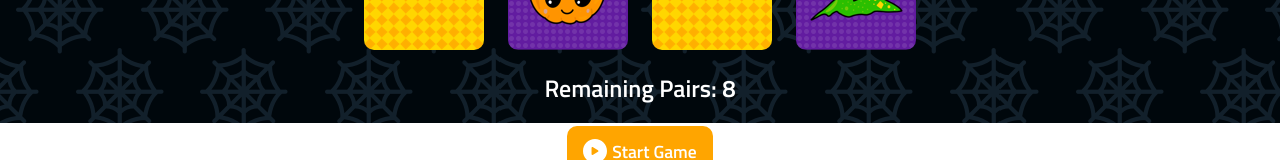
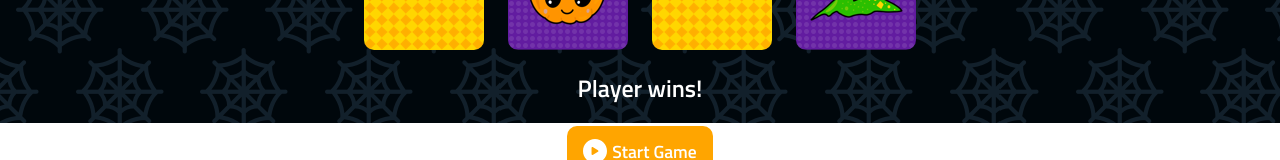
Before and after one commit to drummer-Yurii/matching-game, a Vue app: page / in a window 1280 px wide. Shown: the part 737-897 px from the top of the page. Built offline with nearby package versions, Linux system fonts and the light colour scheme.

Commit message:
absract game feature

```diff
--- a/src/App.vue
+++ b/src/App.vue
@@ -1,7 +1,7 @@
 <script>
-import _ from 'lodash'
-import { computed, ref, watch } from 'vue';
+import { ref, watch } from 'vue';
 import createDeck from './features/createDeck'
+import createGame from './features/createGame';
 import { launchConfetti } from './utilities/confetti';
 import Card from './components/Card.vue';
 import halloweenDeck from './data/halloweenDeck.json'
@@ -14,40 +14,8 @@ export default {
   },
   setup() {
     const {cardList} = createDeck(halloweenDeck)
+    const { newPlayer, startGame, restartGame, matchesFound, status } = createGame(cardList)
     const userSelection = ref([])
-    const newPlayer = ref(true)
-
-    const startGame = () => {
-      newPlayer.value = false
-
-      restartGame()
-    }
-
-    const status = computed(() => {
-      if (remainingPairs.value === 0) {
-        return 'Player wins!'
-      } else {
-        return `Remaining Pairs: ${remainingPairs.value}`
-      }
-    })
-
-    const remainingPairs = computed(() => {
-      const remainingCards = cardList.value.filter(card => card.matched === false).length
-      return remainingCards / 2
-    })
-
-    const restartGame = () => {
-      cardList.value = _.shuffle(cardList.value)
-
-      cardList.value = cardList.value.map((card, index) => {
-        return {
-          ...card,
-          matched: false,
-          position: index,
-          visible: false
-        }
-      })
-    }
 
     const flipCard = (payload) => {
       cardList.value[payload.position].visible = true
@@ -65,7 +33,7 @@ export default {
       }
     }
 
-    watch(remainingPairs, currentValue => {
+    watch(matchesFound, currentValue => {
       if (currentValue === 0) {
         launchConfetti()
       }
--- /dev/null
+++ b/src/features/createGame.js
@@ -0,0 +1,46 @@
+import _ from 'lodash'
+import { computed, ref } from "vue"
+
+export default function createGame(deck) {
+    const newPlayer = ref(true)
+
+const startGame = () => {
+    newPlayer.value = false
+
+    restartGame()
+  }
+
+  const restartGame = () => {
+    deck.value = _.shuffle(deck.value)
+
+    deck.value = deck.value.map((card, index) => {
+      return {
+        ...card,
+        matched: false,
+        position: index,
+        visible: false
+      }
+    })
+  }
+
+  const status = computed(() => {
+    if (matchesFound.value === 0) {
+      return 'Player wins!'
+    } else {
+      return `Matches found: ${matchesFound.value}`
+    }
+  })
+
+  const matchesFound = computed(() => {
+    const matchedCard = deck.value.filter(card => card.matched === true).length
+    return matchedCard / 2
+  })
+
+  return {
+    matchesFound,
+    newPlayer,
+    restartGame,
+    startGame,
+    status
+  }
+}
```
